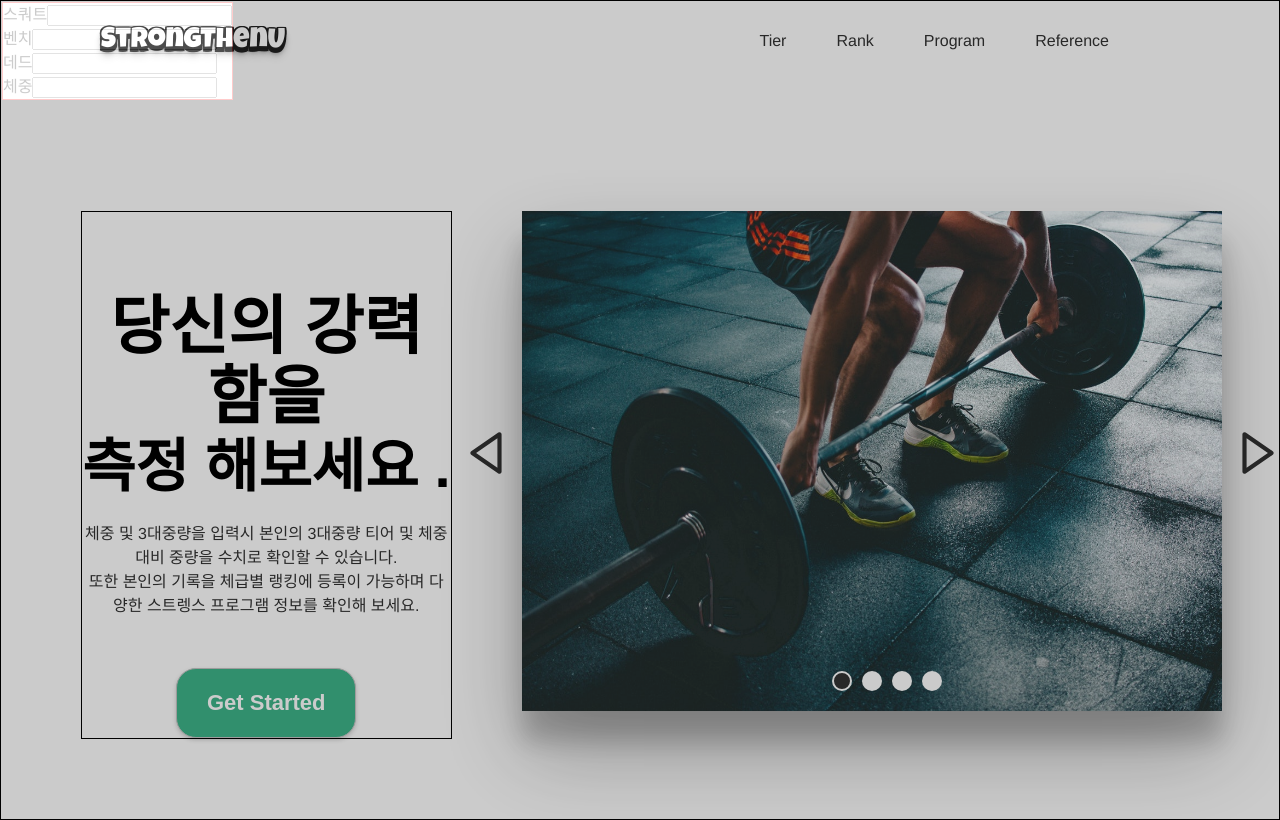
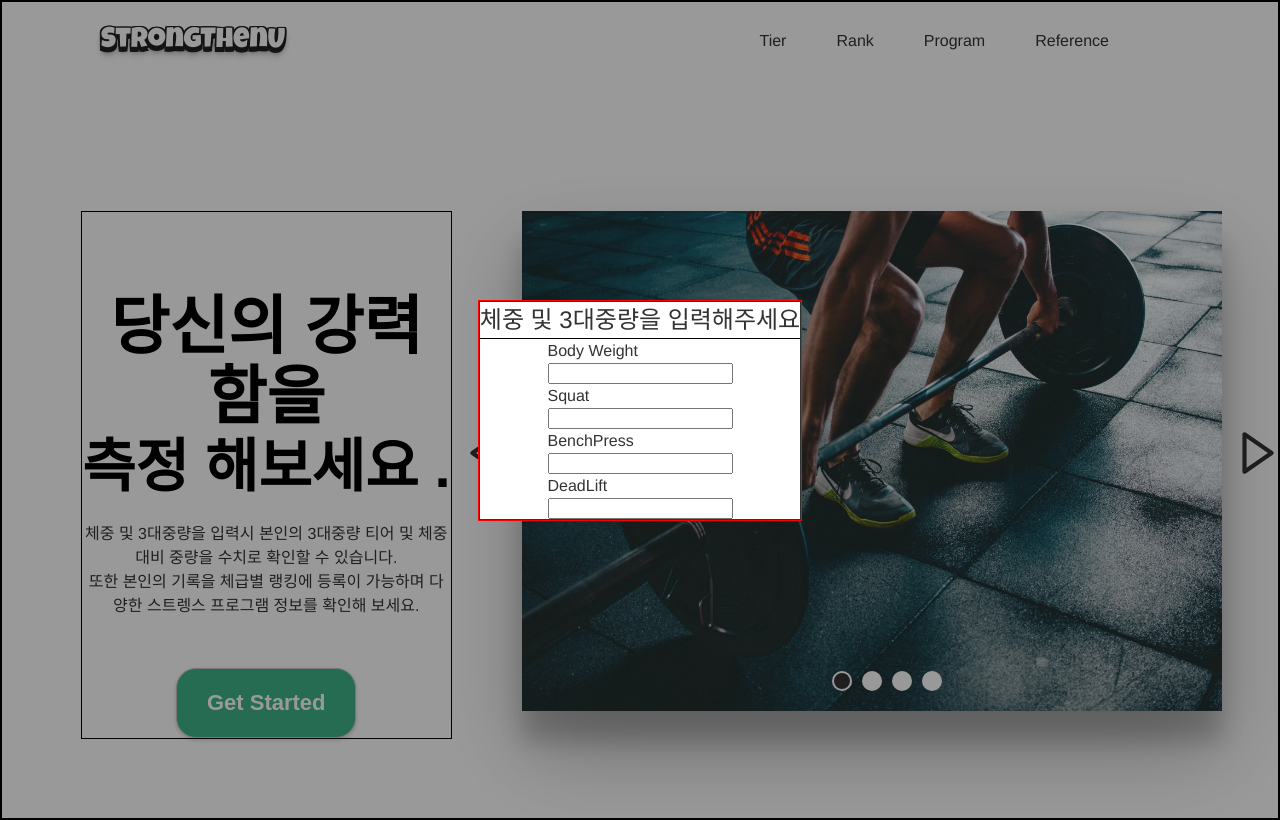
Before and after one commit to dwhddnjs/StrongthanU-project, a React (Create React App) app: page / in a window 1280 px wide. Both pictures are taken after a click on the button "Get Started". Built offline with nearby package versions, Linux system fonts and the light colour scheme.

Commit message:
💄 모달스타일링 추가합니다

```diff
--- a/src/pages/Home/components/HomeModal.tsx
+++ b/src/pages/Home/components/HomeModal.tsx
@@ -4,24 +4,27 @@ import styled from 'styled-components';
 const HomeModal = () => {
   return (
     <ModalContainer>
+      <ModalLayout>
         <ModalForm>
+          <ModalDesc>체중 및 3대중량을 입력해주세요</ModalDesc>
           <TitleInputWrapper>
-          <ModalTitle>스쿼트</ModalTitle>
+            <ModalTitle>Body Weight</ModalTitle>
             <ModalInput />
           </TitleInputWrapper>
           <TitleInputWrapper>
-          <ModalTitle>벤치</ModalTitle>
+            <ModalTitle>Squat</ModalTitle>
             <ModalInput />
           </TitleInputWrapper>
           <TitleInputWrapper>
-          <ModalTitle>데드</ModalTitle>
-          <ModalInput></ModalInput>
+            <ModalTitle>BenchPress</ModalTitle>
+            <ModalInput />
           </TitleInputWrapper>
           <TitleInputWrapper>
-          <ModalTitle>체중</ModalTitle>
-          <ModalInput></ModalInput>
+            <ModalTitle>DeadLift</ModalTitle>
+            <ModalInput />
           </TitleInputWrapper>
         </ModalForm>
+      </ModalLayout>
     </ModalContainer>
   );
 };
@@ -36,18 +39,38 @@ const ModalContainer = styled.div`
   height: 100%;
   top: 0;
   left: 0;
-  background-color: #000000;
-  opacity: 0.2;
+  background: rgba(0, 0, 0, 0.4);
+  display: flex;
+  justify-content: center;
+  align-items: center;
+`;
+
+const ModalLayout = styled.div`
+  border: 1px solid red;
+  background-color: #ffffff;
+  color: #333333;
 `;
 
 const ModalForm = styled.div`
-  border: 1px solid red;
-  width: fit-content;
-  background-color: #ffffff;
-  opacity: 1;
+  display: flex;
+  flex-direction: column;
+  align-items: center;
+  justify-content: center;
+  border: 1px solid;
+  height: 100%;
 `;
 
-const TitleInputWrapper = styled.div``;
+const ModalDesc = styled.span`
+  border-bottom: 1px solid #000000;
+  font-size: 24px;
+`;
+
+const TitleInputWrapper = styled.div`
+  display: flex;
+  align-items: flex-start;
+  justify-content: center;
+  flex-direction: column;
+`;
 
 const ModalTitle = styled.span``;
 
```
Lines whose indentation alone changed are shown as unchanged.
